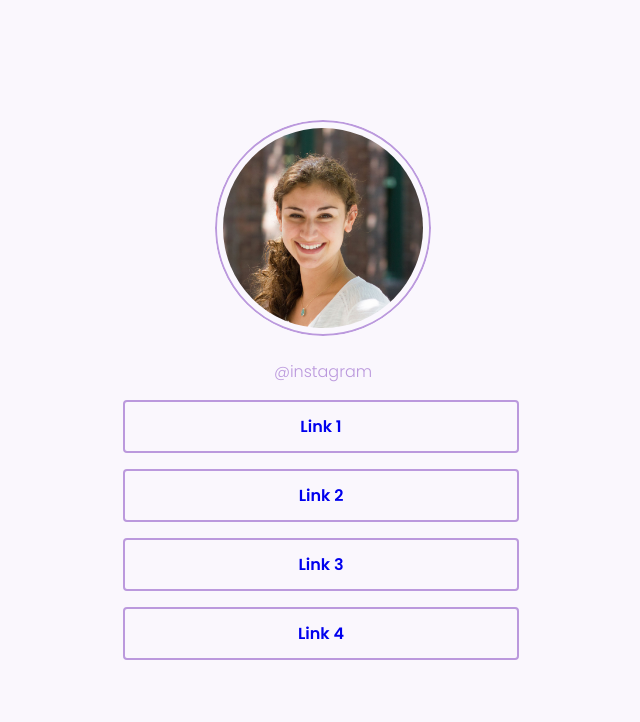
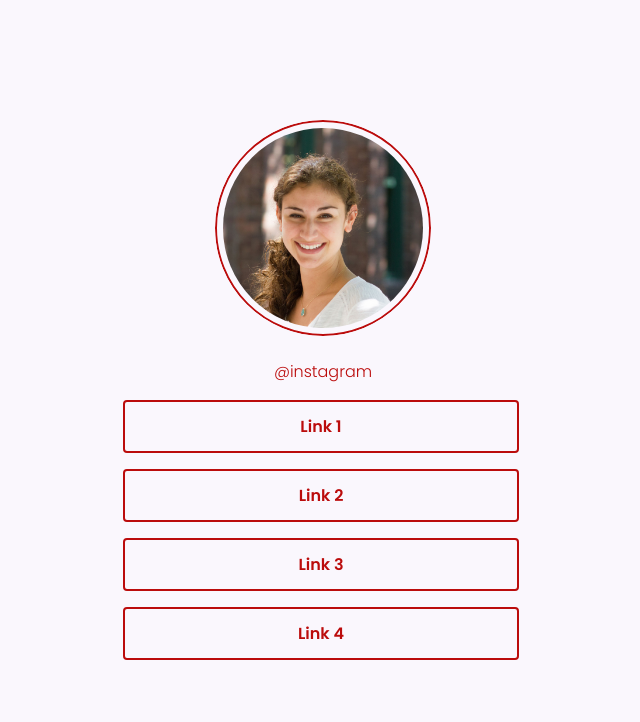
Before and after one commit to RickKakkowarui/Social-Tree, a plain HTML site: page index.html in a window 1280 px wide. Shown: the top 722 px of the page, without its empty margins (317-957 px from the left). Drawn offline with Linux system fonts and the light colour scheme; files whose address does not match are found by name.

Commit message:
Add files via upload

```diff
--- a/style.css
+++ b/style.css
@@ -1,6 +1,6 @@
 :root {
     --body-bg-color: #FAF7FD;
-    --purple: #BB99DD;
+    --red: #bb0c0c;
 
   }
 
@@ -12,13 +12,20 @@
     text-decoration: none;
     font: 600 1rem 'Poppins', sans-serif;
     align-items: center;
+    color: var(--red);
+  }
+
+  .social-tree {
+    width: 30rem;
+    margin: 7.5rem auto;
+    text-align: center;
   }
 
   img {
     width: 12.5rem;
     height: 12.5rem;
     clip-path: circle();
-    border: 0.125rem solid var(--purple);
+    border: 0.125rem solid var(--red);
     padding: 0.375rem;
     border-radius: 7rem;
   }
@@ -34,17 +41,12 @@
     margin-top: 1rem;
     margin-right: 2.75rem;
     padding: 0.75rem;
+    color: var(--red);
   }
 
-  .social-tree {
-    color: var(--purple);
-    width: 30rem;
-    margin: 7.5rem auto;
-    text-align: center;
-  }
-
- p {
+  p {
     font: 300 1rem 'Poppins', sans-serif;
+    color: var(--red);
   }
 
   .social-icons {
```
